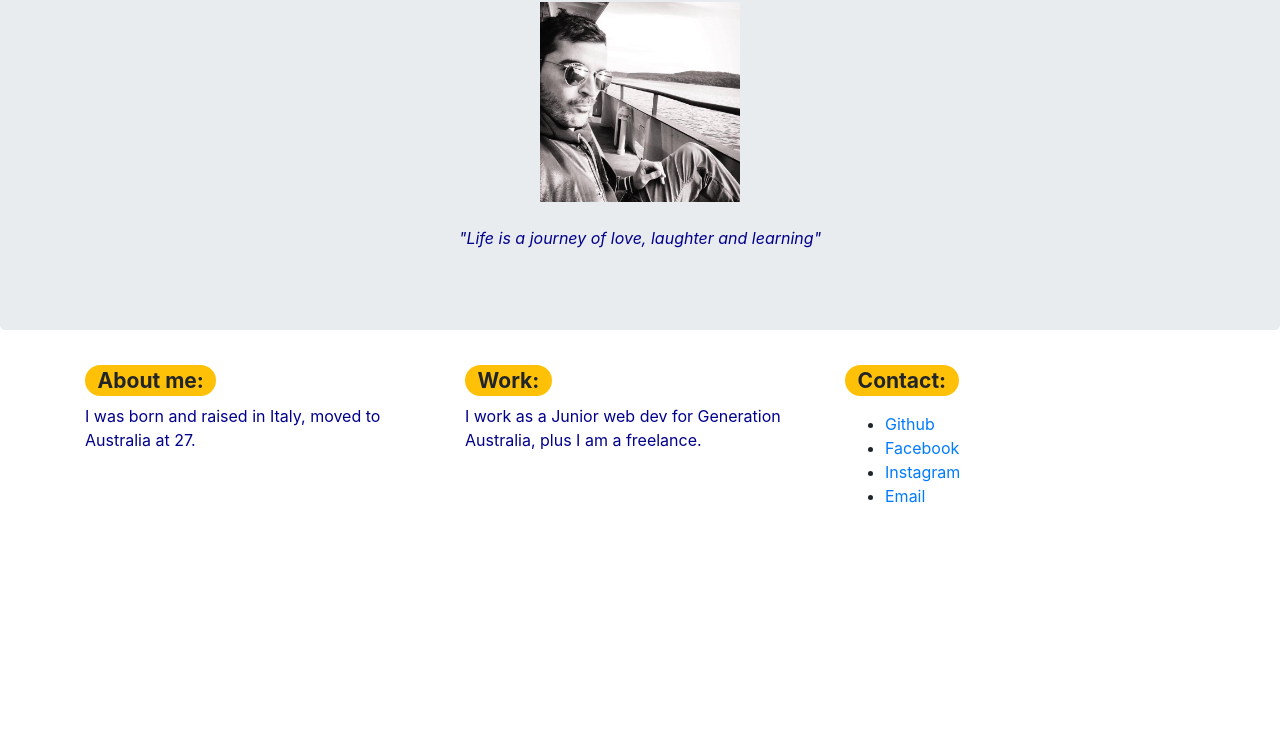
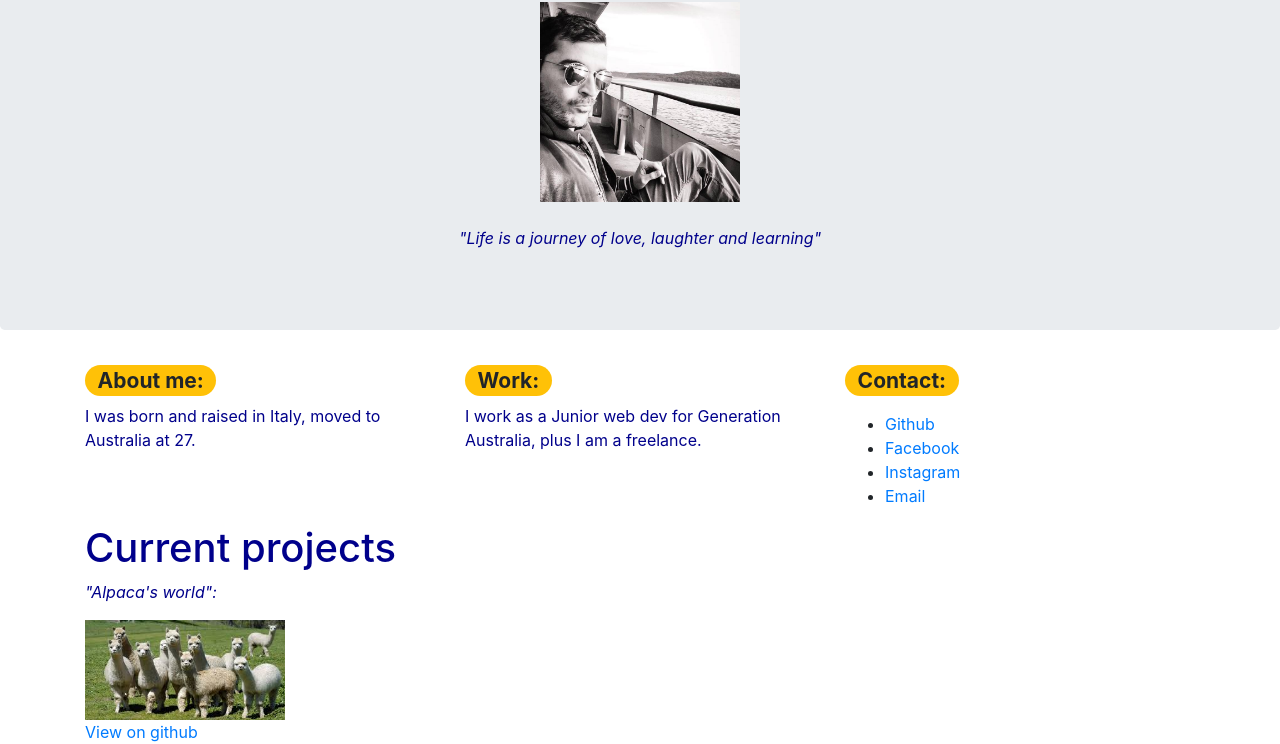
Before and after one commit to alexmaveric6/alexmaveric6.github, a plain HTML site: page index.html in a window 1280 px wide. Shown: the part 291-1035 px from the top of the page. Before the commit the page ends 815 px from the top, so only its background shows below. Drawn offline with nearby package versions, Linux system fonts and the light colour scheme.

Commit message:
change footer

```diff
--- a/index.html
+++ b/index.html
@@ -52,8 +52,12 @@
                                         <li><a href="mailto:alexcarrozza8@gmail.com">Email</a></p>
                                     </ul>
                 </div>
-            <div>
-
-            </div>
+                <div class="container">
+                    <h1> Current projects</h1>
+                    <p class="display-5"><em>"Alpaca's world":</em></p>
+                    <img src="5.jpg" style="width: 200px;">
+                    <br>
+                    <a href="https://github.com/alexmaveric6"target="_blank">View on github</a>
+                </div>
         </body>
 </html>
```
Also changed, not shown: 5.jpg (added).
